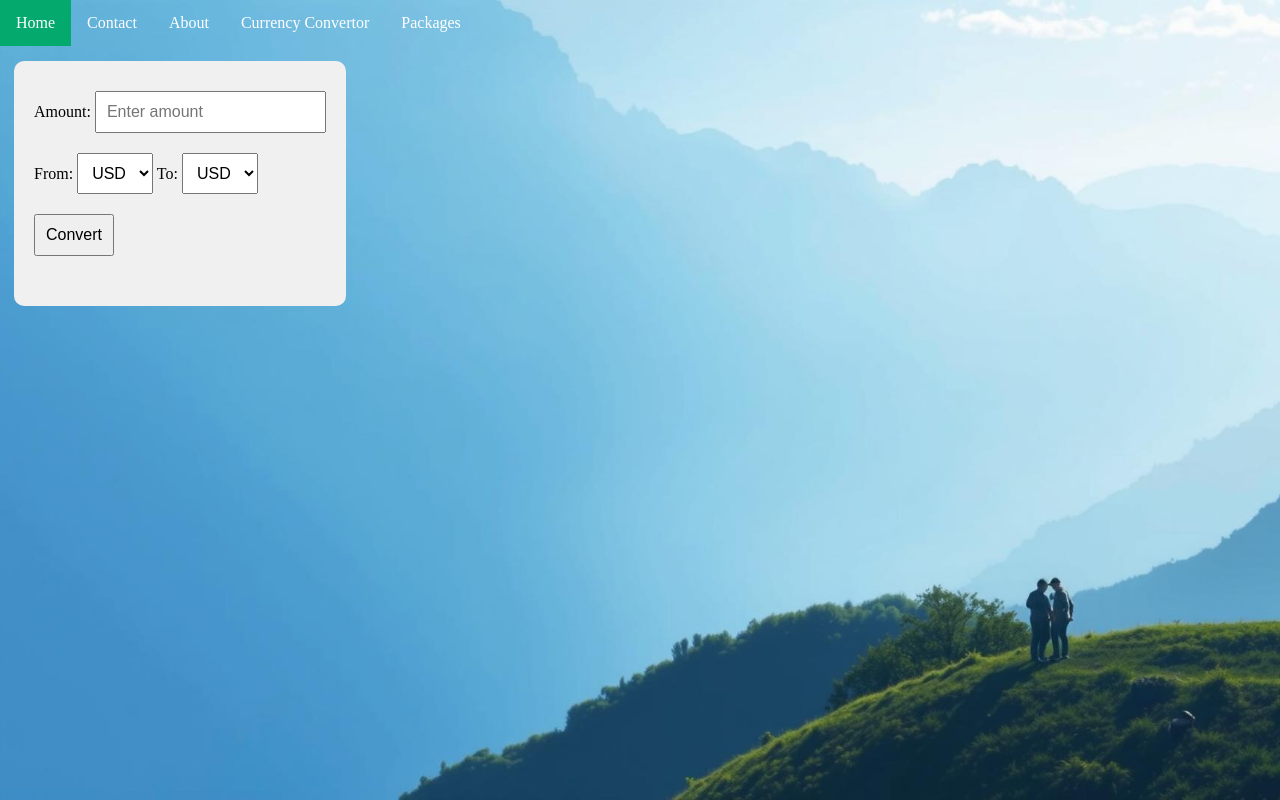
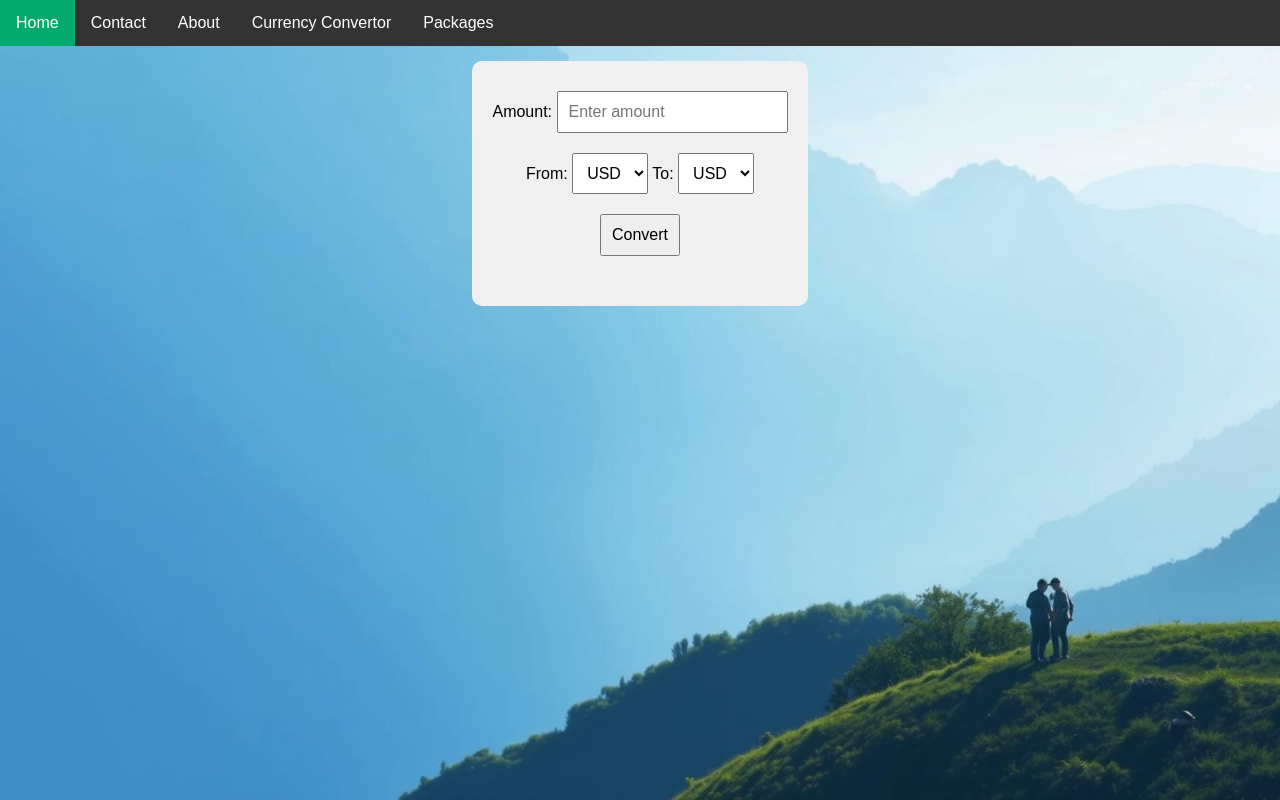
Before and after one commit to Adaarrssh/Tour-and-Tourism, a plain HTML site: page currency.html in a window 1280 px wide. Drawn offline with Linux system fonts and the light colour scheme.

Commit message:
Update currency.html

```diff
--- a/currency.html
+++ b/currency.html
@@ -7,7 +7,51 @@
   <li><a href="currency.html">Currency Convertor</a></li>
   <li><a href="packages.html">Packages</a></li>
 </ul>
-<link rel="stylesheet" href="style.css" />
+<style>
+  ul {
+    list-style-type: none;
+    margin: 0;
+    padding: 0;
+    overflow: hidden;
+    background-color: rgb(51, 51, 51);
+    position: fixed;
+    top: 0;
+    width: 100%;
+  }
+
+  li {
+    float: left;
+  }
+
+  li a {
+    display: block;
+    color: white;
+    text-align: center;
+    padding: 14px 16px;
+    text-decoration: none;
+  }
+
+  li a:hover:not(.active) {
+    background-color: #04aa6d;
+  }
+
+  .active {
+    background-color: #04aa6d;
+  }
+  body {
+    margin: 0;
+    font-family: Arial, sans-serif;
+    background-color: #f7f9fc;
+    margin: 0;
+    padding: 0;
+    text-align: center;
+    background-image: url("./images/a5b560e0-351b-4ac8-b980-8cc10120dcdb_2\ \(1\).jpeg");
+    background-size: cover;
+    background-position: center;
+    background-repeat: no-repeat;
+    background-attachment: fixed;
+  }
+</style>
 <div id="converter" class="currency">
   <label for="amount">Amount:</label>
   <input type="number" id="amount" placeholder="Enter amount" />
```
